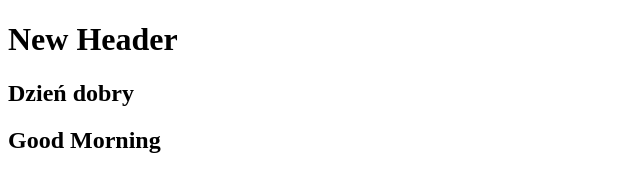
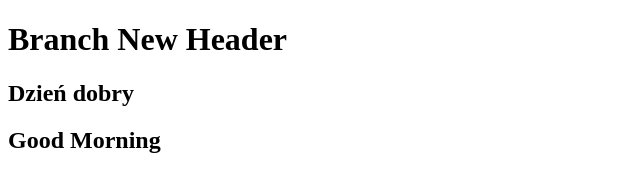
Before and after one commit to bmatoga/learnpolishproject, a plain HTML site: page index.html in a window 1280 px wide. Shown: the whole page, without its empty margins (0-640 px from the left). Drawn offline with Linux system fonts and the light colour scheme.

Commit message:
changed the header

```diff
--- a/index.html
+++ b/index.html
@@ -8,7 +8,7 @@
 </head>
 <body>
 
-    <h1>New Header</h1>
+    <h1>Branch New Header</h1>
 
     <div class="card-container">
         <div class="card card--front">
```
